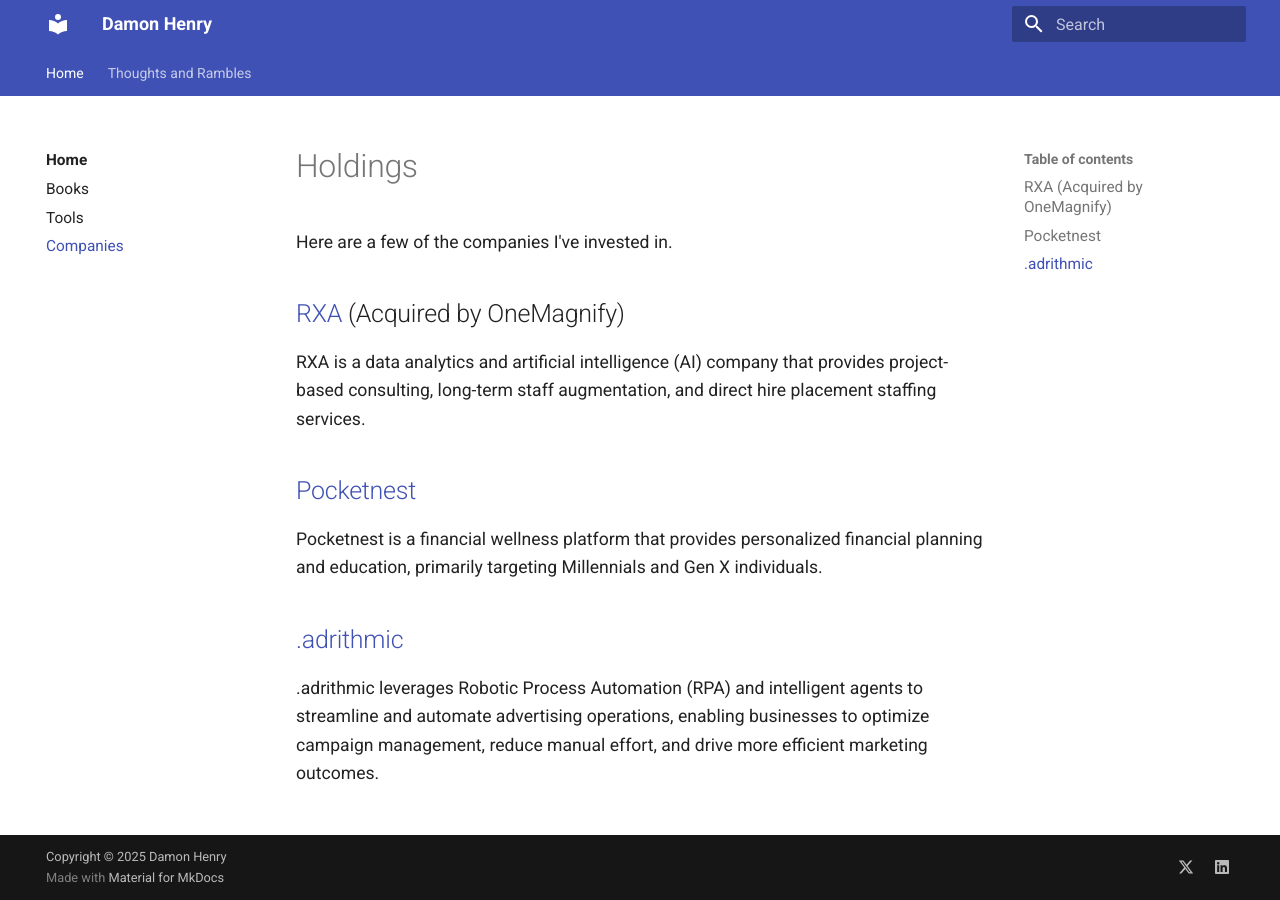
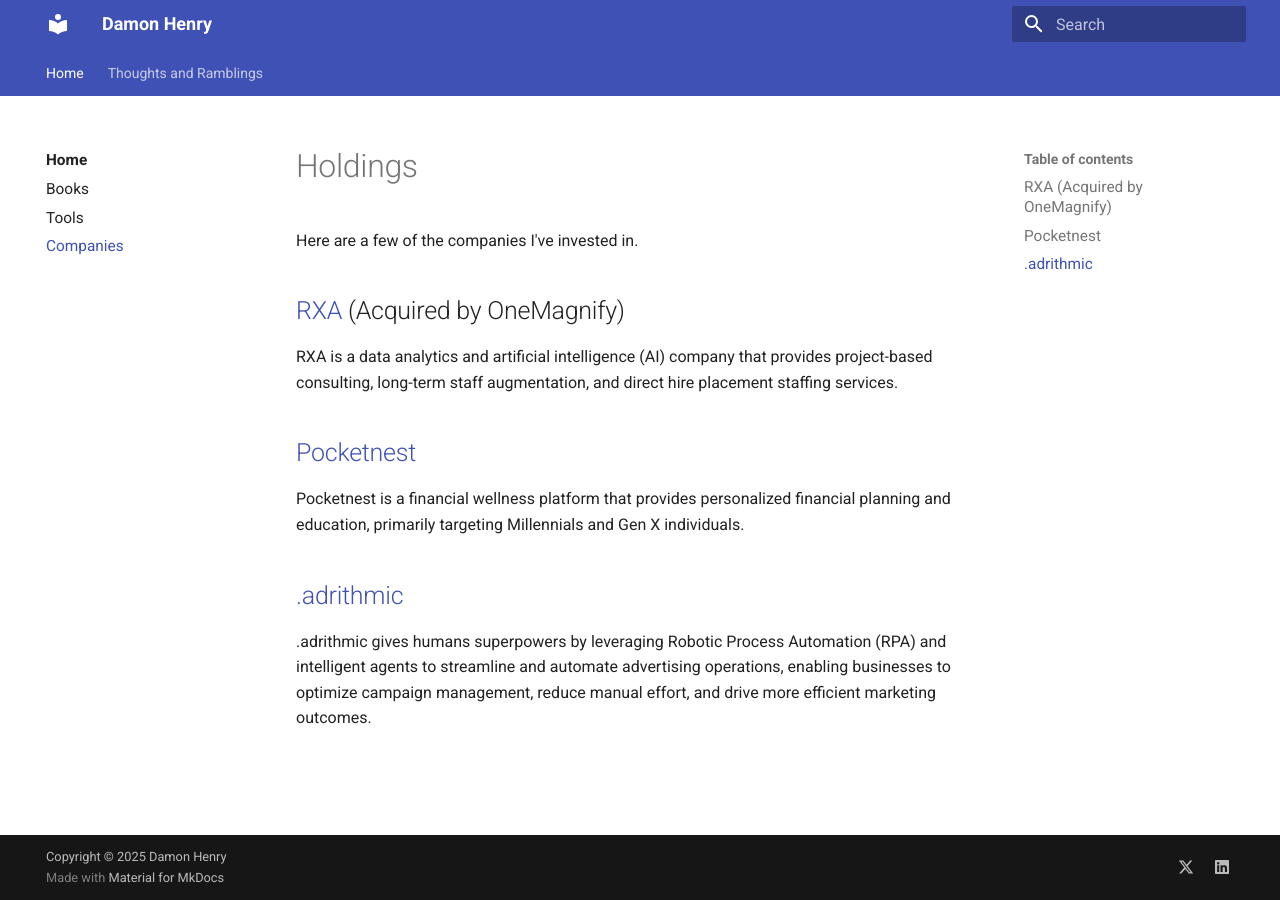
Before and after one commit to romanumero/romanumero.github.io, an MkDocs documentation site: the page built from docs/companies.md, in a window 1280 px wide. Built offline with MkDocs 1.6.1 and Material for MkDocs 9.7.7, drawn with Linux system fonts in a browser that asks for light colours.

```diff
--- a/docs/companies.md
+++ b/docs/companies.md
@@ -12,4 +12,4 @@ Pocketnest is a financial wellness platform that provides personalized financial
 
 ## [.adrithmic](https://www.adrithmic.com)
 
-.adrithmic leverages Robotic Process Automation (RPA) and intelligent agents to streamline and automate advertising operations, enabling businesses to optimize campaign management, reduce manual effort, and drive more efficient marketing outcomes.
+.adrithmic gives humans superpowers by leveraging Robotic Process Automation (RPA) and intelligent agents to streamline and automate advertising operations, enabling businesses to optimize campaign management, reduce manual effort, and drive more efficient marketing outcomes.
--- a/docs/css/global.css
+++ b/docs/css/global.css
@@ -1,9 +1,9 @@
-p {
+p * {
     font-size: 1.1em;
 }
 
 .md-nav__item a.md-nav__link span.md-ellipsis {
-    font-size: 1.1em; /* Adjust font size */
+    font-size: 1.1em; /* Adjust font size */d
     text-decoration: none; /* Add underline */
 }
 
@@ -11,3 +11,19 @@ p {
     color: #0056b3; /* Change color on hover */
     text-decoration: none; /* Remove underline on hover */
 }
+
+.md-button {
+    padding: 0.5em 1em;
+    border-radius: 4px;
+    text-decoration: none;
+}
+
+.md-button--primary {
+    background-color: #6200ee;
+    color: white;
+}
+
+.md-button--secondary {
+    background-color: #03dac6;
+    color: black;
+}
--- a/mkdocs.yml
+++ b/mkdocs.yml
@@ -6,13 +6,15 @@ theme:
     - navigation.tabs
     - navigation.indexes
     - navigation.expand
+  icons:
+    search: material/magnify
   palette:
     scheme: default
     #primary: white
 extra:
   social:
     - icon: fontawesome/brands/x-twitter
-      link: https://twitter.com/romanumero
+      link: https://x.com/romanumero
     - icon: fontawesome/brands/linkedin
       link: https://www.linkedin.com/in/damonhenry/
 copyright: Copyright &copy; 2025 Damon Henry
@@ -23,16 +25,22 @@ nav:
       - Books: "books.md"
       - Tools: "tools.md"
       - Companies: "companies.md"
-  - Thoughts and Rambles:
+  - Thoughts and Ramblings:
       - thoughts/index.md
 plugins:
   - blog:
       include_in_nav: false
       blog_dir: thoughts
       blog_toc: true
+      post_date_format: yyyy/MM/dd
+      post_url_format: "{date}/{slug}"
   - search
 extra_css:
   - ./css/global.css
 markdown_extensions:
+  - attr_list
   - toc:
       permalink: true
+  - pymdownx.emoji:
+      emoji_index: !!python/name:material.extensions.emoji.twemoji
+      emoji_generator: !!python/name:material.extensions.emoji.to_svg
```
Also changed, not shown: docs/thoughts/index.md (+5 -2 lines), docs/thoughts/posts/imposter-syndrome.md (added, +74 -0 lines), docs/thoughts/posts/magic-framework.md (added, +101 -0 lines), docs/thoughts/posts/test-post.md (deleted, +0 -17 lines), docs/writing/index.md (deleted, +0 -1 lines).
